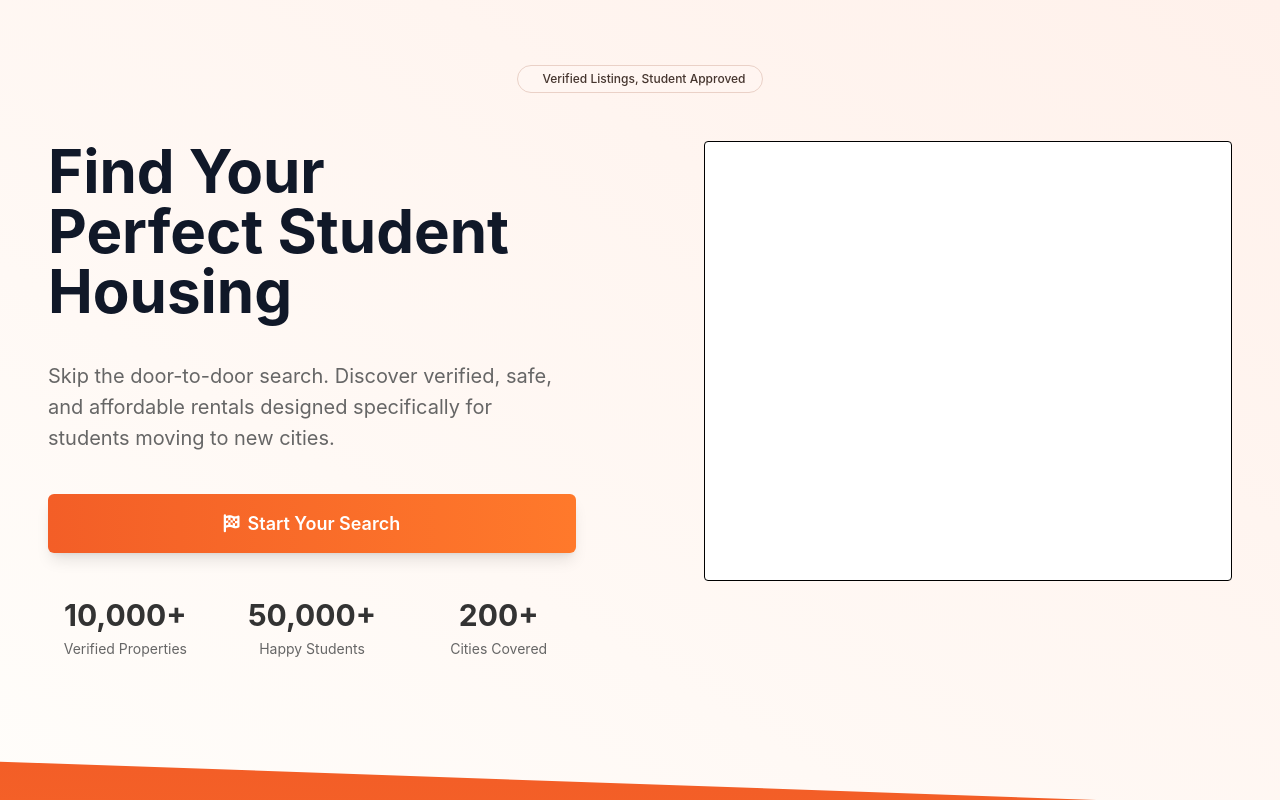
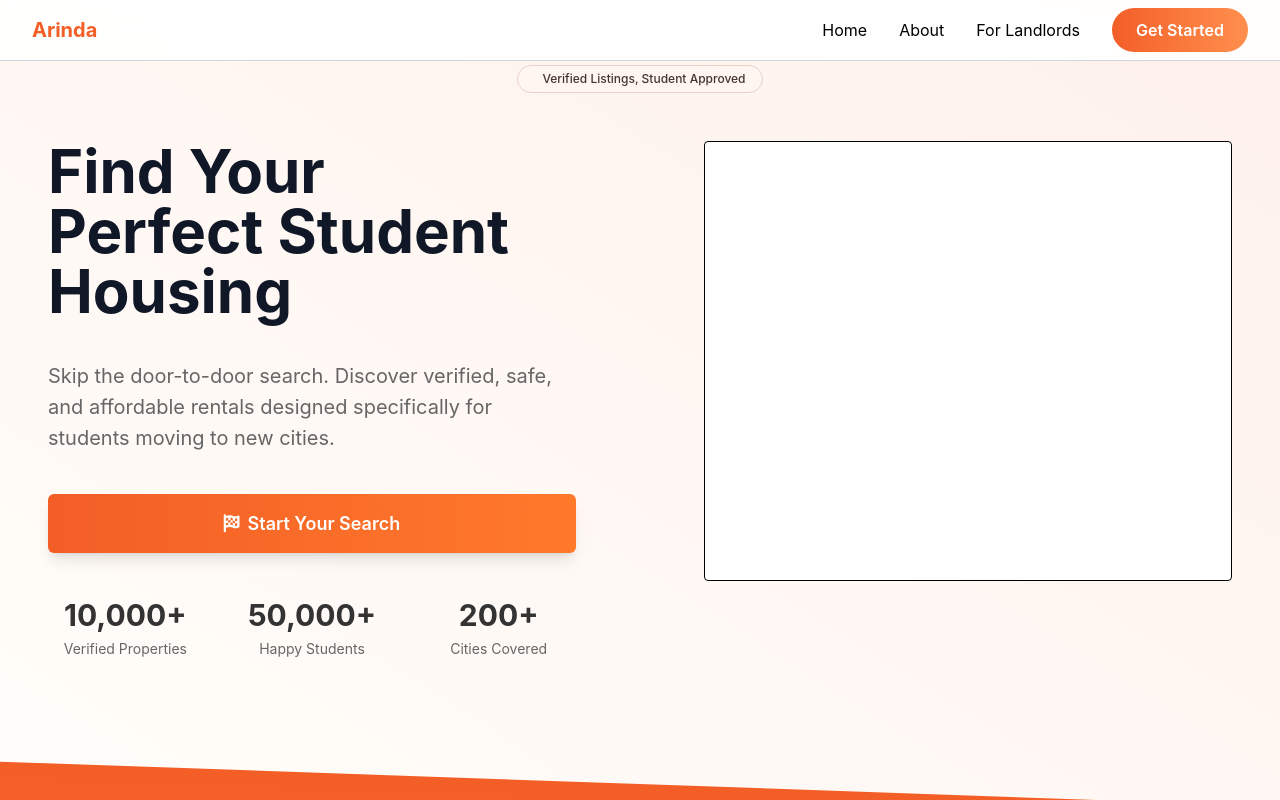
Before and after one commit to siv727/arinda-housing, a React (Vite) app: page /tenant in a window 1280 px wide. Shown: the top 800 px of the page. Built offline with nearby package versions, Linux system fonts and the light colour scheme.

Commit message:
feature(navbar-landing): create landing page navbar with glass effect and hover

```diff
--- /dev/null
+++ b/src/components/common/Navbar.jsx
@@ -0,0 +1,65 @@
+import { useState } from 'react'
+
+const Navbar = ({ userType }) => {
+  const [open, setOpen] = useState(false)
+
+  return (
+    <nav className="fixed top-0 left-0 w-full z-50 border-b border-gray-300 bg-white/90 backdrop-blur-md">
+      <div className="max-w-7xl mx-auto px-4 sm:px-6 lg:px-8 w-full flex items-center justify-between p-4">
+        <div className="flex items-center gap-4">
+          <div className="logo font-bold text-xl text-[#F35E27]">Arinda</div>
+        </div>
+
+        {/* Desktop links */}
+        <ul className="hidden md:flex items-center space-x-8">
+          <li><a href="/" className="hover:text-[#F35E27] transition-colors ">Home</a></li>
+          <li><a href="/about" className="hover:text-[#F35E27] transition-colors ">About</a></li>
+          {userType === 'tenant' ? (
+            <li><a href="/landlord" className="hover:text-[#F35E27] transition-colors ">For Landlords</a></li>
+          ) : (
+            <li><a href="/tenant" className="hover:text-[#F35E27] transition-colors ">For Tenants</a></li>
+          )}
+          <li>
+            <a href="/signup" className="font-semibold bg-gradient-to-r text-white p-3 rounded-full px-6 from-[#F35E27] to-[#ff8f4e] hover:opacity-90 transition-opacity ">
+              Get Started
+            </a>
+          </li>
+        </ul>
+
+        {/* Mobile hamburger */}
+        <div className="md:hidden">
+          <button
+            onClick={() => setOpen(!open)}
+            aria-expanded={open}
+            aria-label={open ? 'Close menu' : 'Open menu'}
+            className="p-2 rounded-md focus:outline-none focus:ring-2 focus:ring-offset-2 focus:ring-[#F35E27]"
+          >
+            <svg className={`h-6 w-6 text-black`} fill="none" viewBox="0 0 24 24" stroke="currentColor" aria-hidden="true">
+              {open ? (
+                <path strokeLinecap="round" strokeLinejoin="round" strokeWidth={2} d="M6 18L18 6M6 6l12 12" />
+              ) : (
+                <path strokeLinecap="round" strokeLinejoin="round" strokeWidth={2} d="M4 6h16M4 12h16M4 18h16" />
+              )}
+            </svg>
+          </button>
+        </div>
+      </div>
+
+      {/* Mobile menu panel */}
+      <div className={`${open ? 'block' : 'hidden'} md:hidden bg-white/30 backdrop-blur-md border-b border-t border-black`}>
+        <div className="px-4 pt-4 pb-6 space-y-4">
+          <a href="/" className="block hover:text-[#F35E27] transition-colors ">Home</a>
+          <a href="/about" className="block hover:text-[#F35E27] transition-colors ">About</a>
+          {userType === 'tenant' ? (
+            <a href="/landlord" className="block hover:text-[#F35E27] transition-colors ">For Landlords</a>
+          ) : (
+            <a href="/tenant" className="block hover:text-[#F35E27] transition-colors ">For Tenants</a>
+          )}
+          <a href="/signup" className="inline-block font-semibold bg-gradient-to-r text-white p-3 rounded-full px-6 from-[#F35E27] to-[#ff8f4e] hover:opacity-90 transition-opacity ">Get Started</a>
+        </div>
+      </div>
+    </nav>
+  )
+}
+
+export default Navbar
--- a/src/pages/landlord/Landing.jsx
+++ b/src/pages/landlord/Landing.jsx
@@ -1,14 +1,15 @@
 import overviewMockUp from '../../assets/illustrations/phone-mockup-1.png'
 import messageMockUp from '../../assets/illustrations/phone-mockup-2.png'
 import rentalMockUp from '../../assets/illustrations/phone-mockup-3.png'
-
 import Footer from '../../components/common/Footer'
 import Steps from '../../components/landlord/Steps'
-
+import Navbar from '../../components/common/Navbar'
 export default function LandlordLanding() {
   return (
+
       <div class = "flex flex-col">
-
+        {/* NAVBAR */}
+        <Navbar userType="landlord" />
           {/* TENANT HERO SECTION */}
           <section class="relative min-h-[100vh] flex items-center justify-center px-4 overflow-hidden bg-gradient-to-bl from-[#FFF1EB] to-[#FFFDFA]">
               <div class="max-w-7xl mx-auto px-4 sm:px-6 lg:px-8 my-10 relative z-20 ">
--- a/src/pages/tenant/Landing.jsx
+++ b/src/pages/tenant/Landing.jsx
@@ -6,11 +6,13 @@ import usjrLogo from '../../assets/universities/usjr-logo.png'
 import phoneMockup from '../../assets/illustrations/phone-mockup.png'
 import Footer from '../../components/common/Footer'
 import Steps from '../../components/tenant/Steps'
+import Navbar from '../../components/common/Navbar'
 
 export default function TenantLanding() {
   return (
     <div class = "flex flex-col">
-
+        {/* NAVBAR */}
+        <Navbar userType="tenant" />
         {/* TENANT HERO SECTION */}
         <section class="relative min-h-[100vh] flex items-center justify-center px-4 overflow-hidden bg-gradient-to-bl from-[#FFF1EB] to-[#FFFDFA]">
             <div class="max-w-7xl mx-auto px-4 sm:px-6 lg:px-8 my-10 relative z-20 ">
```
